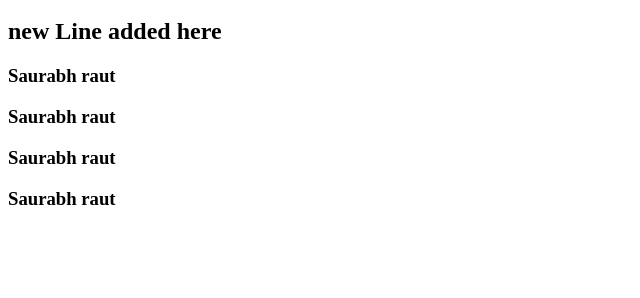
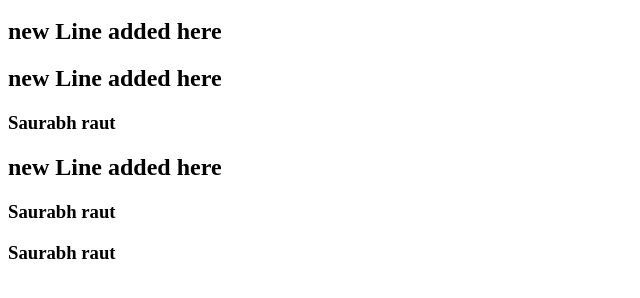
Before and after one commit to saurabhmraut/demo-repo, a plain HTML site: page index.html in a window 1280 px wide. Shown: the part 48-346 px from the top of the page, without its empty margins (0-640 px from the left). Drawn offline with Linux system fonts and the light colour scheme.

Commit message:
last commited

```diff
--- a/index.html
+++ b/index.html
@@ -2,8 +2,14 @@
     <h1> It Home Page </h1>
 
 	<h2> new Line added here</h2>
+	<h2> new Line added here</h2>
+
     <h3> Saurabh raut </h3>
-    <h3> Saurabh raut </h3>
+
+
+
+	<h2> new Line added here</h2>
+
     <h3> Saurabh raut </h3>
     <h3> Saurabh raut </h3>
 
```
